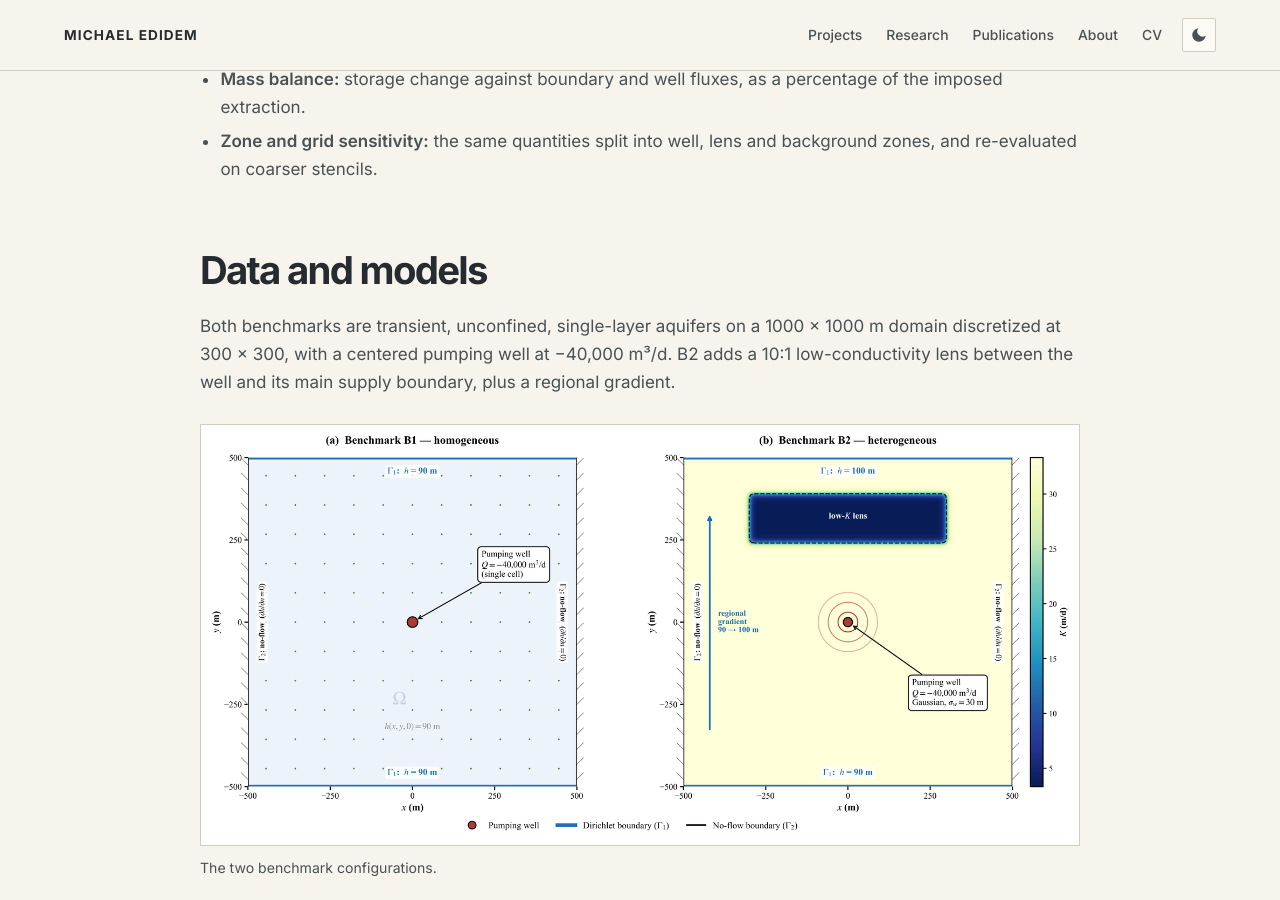
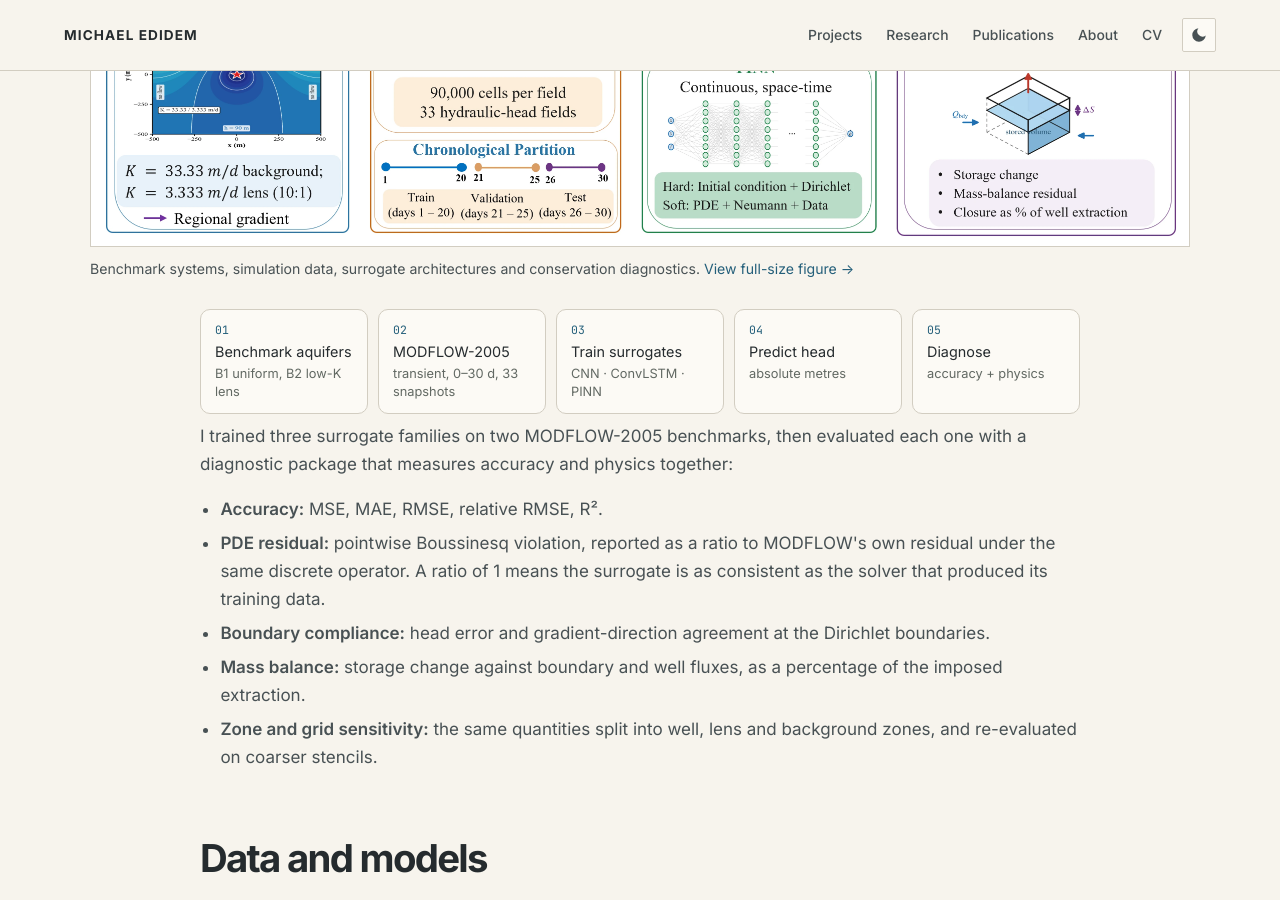
Before and after one commit to mikedidem/medidem, a Jekyll site: the page built from _pages/projects/groundwater-surrogates.html, in a window 1280 px wide and 900 px high, scrolled down 1508 px. Built offline with Jekyll 4.4.1, drawn with Linux system fonts in a browser that asks for light colours.

Commit message:
Add methods figure to groundwater case study

```diff
--- a/_pages/projects/groundwater-surrogates.html
+++ b/_pages/projects/groundwater-surrogates.html
@@ -31,6 +31,12 @@ description: "A diagnostic framework that evaluates deep-learning groundwater su
     <div class="callout"><p><strong>Research question:</strong> does high predictive accuracy imply physical consistency in groundwater surrogates? If not, how do you measure the gap?</p></div>
 
     <h2>Approach</h2>
+    <figure class="methods-plate">
+      <a href="{{ '/images/projects/groundwater-methods.webp' | relative_url }}" target="_blank" rel="noopener" aria-label="Open the groundwater methods figure at full size">
+        <img src="{{ '/images/projects/groundwater-methods.webp' | relative_url }}" alt="Groundwater evaluation workflow: homogeneous and heterogeneous benchmark aquifers, MODFLOW simulation and chronological data partition, CNN, ConvLSTM and PINN surrogates, and predictive, local, boundary and global conservation diagnostics." loading="lazy">
+      </a>
+      <figcaption>Benchmark systems, simulation data, surrogate architectures and conservation diagnostics. <a href="{{ '/images/projects/groundwater-methods.webp' | relative_url }}" target="_blank" rel="noopener">View full-size figure →</a></figcaption>
+    </figure>
     <ol class="pipeline">
       <li>Benchmark aquifers<small>B1 uniform, B2 low-K lens</small></li>
       <li>MODFLOW-2005<small>transient, 0–30 d, 33 snapshots</small></li>
```
Also changed, not shown: images/projects/groundwater-methods.webp (added).
